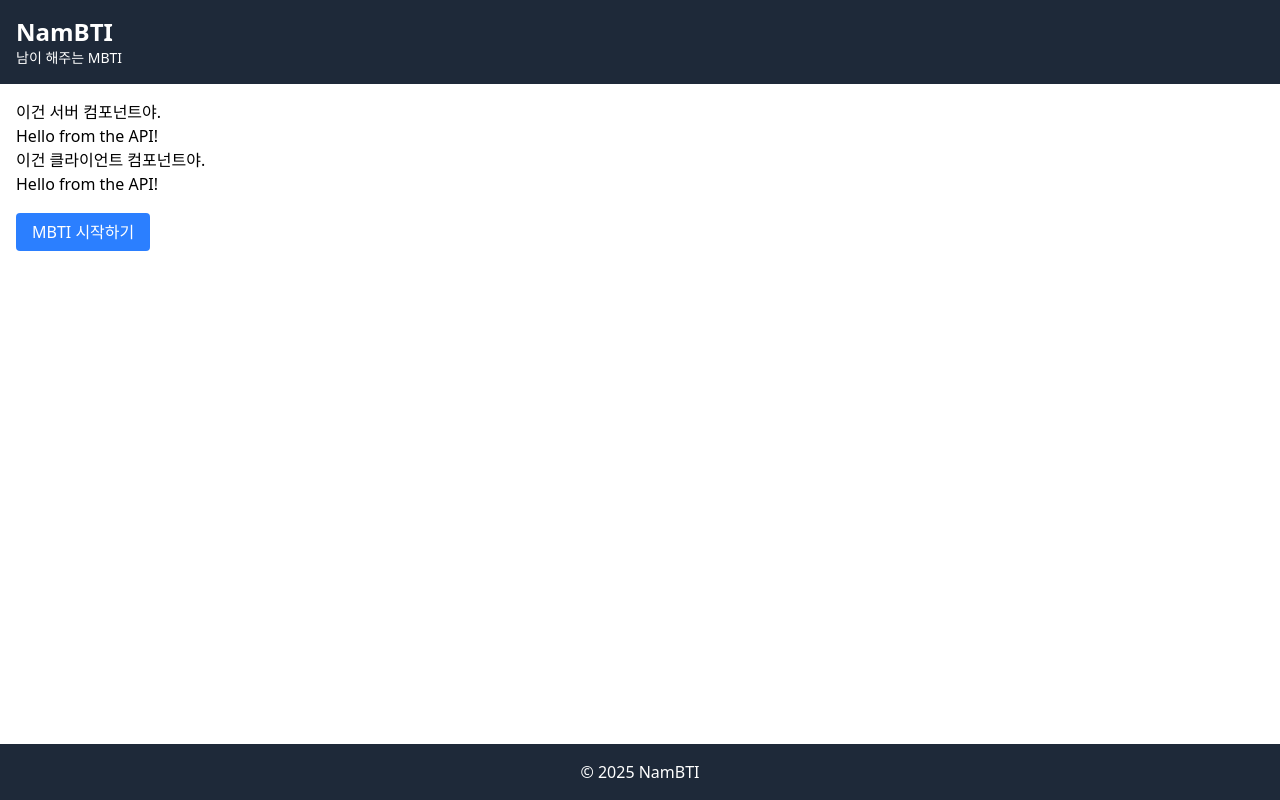
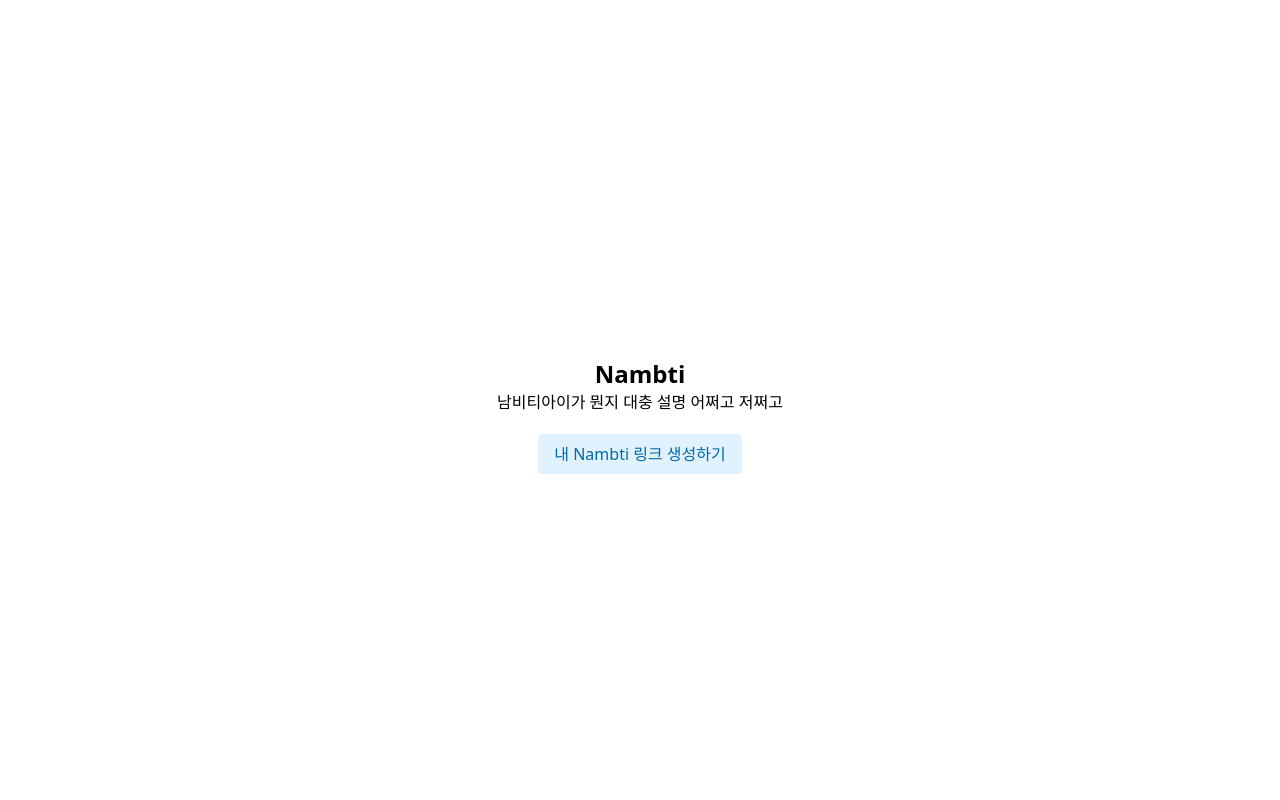
Before and after one commit to flip-404/nambti, a Next.js app: page / in a window 1280 px wide. Shown: the top 800 px of the page. Built offline with nearby package versions, Linux system fonts and the light colour scheme; no server answers.

Commit message:
feat: intro page

```diff
--- a/src/app/layout.tsx
+++ b/src/app/layout.tsx
@@ -17,9 +17,9 @@ export default function RootLayout({
     <html lang="en">
       <body>
         <div className="flex flex-col min-h-screen">
-          <Header />
+          {/* <Header /> */}
           <main className="flex-grow p-4">{children}</main>
-          <Footer />
+          {/* <Footer /> */}
         </div>
         {children}
       </body>
--- a/src/app/page.tsx
+++ b/src/app/page.tsx
@@ -1,24 +1,116 @@
-import TestClientComponent from '@/components/TestClientComponent';
-import Link from 'next/link';
+'use client';
 
-export default async function Home() {
-  const res = await fetch(`${process.env.NEXT_PUBLIC_BASE_URL}/api/hello`);
-  // 이건 서버 컴포넌트로 서버에서 fetch를 사용할 때는 절대경로를 사용해야 함.
+import React, { useState } from 'react';
 
-  const data = await res.json();
-  console.log(data);
+export default function Home() {
+  const h3Style = 'text-lg font-bold';
+  const buttonStyle = 'px-4 py-2 rounded bg-sky-100 text-sky-700';
+
+  const [contentsIdx, setContentsIdx] = useState(0);
+  const [nickName, setNickName] = useState('');
+  const [mbti, setMbti] = useState(['', '', '', '']);
+
+  const moveNextPage = () => {
+    setContentsIdx(contentsIdx + 1);
+  };
+
+  const handleKeyDownNickNameInput = (e: React.KeyboardEvent) => {
+    if (e.key === 'Enter') setContentsIdx(contentsIdx + 1);
+  };
+
+  const handleChangeMbtiInput = (e: React.ChangeEvent<HTMLInputElement>, idx: number) => {
+    const newMBTI = [...mbti];
+    newMBTI[idx] = e.target.value;
+
+    setMbti(newMBTI);
+  };
+
+  const handleClickMbtiInputJump = () => {
+    setContentsIdx(contentsIdx + 1);
+    setMbti(['', '', '', '']);
+  };
+
+  const handleClickCopyLink = () => {
+    navigator.clipboard
+      .writeText('http://www.nambiti.com/abcd1234dfgh5678')
+      .then(() => alert('복사 성공!')); // 토스트 open
+  };
+
+  const handleClickShare = () => {};
+
+  const contents = [
+    {
+      idx: 0,
+      descEl: (
+        <>
+          <h1 className="text-2xl font-bold">Nambti</h1>
+          <p>남비티아이가 뭔지 대충 설명 어쩌고 저쩌고</p>
+        </>
+      ),
+      actionEl: (
+        <button className={buttonStyle} onClick={moveNextPage}>
+          내 Nambti 링크 생성하기
+        </button>
+      ),
+    },
+    {
+      idx: 1,
+      descEl: <h3 className={h3Style}>이름(닉네임)을 입력해주세요.</h3>,
+      actionEl: (
+        <input
+          className="px-4 py-2 rounded border-1 bg-sky-100 border-sky-500"
+          value={nickName}
+          onChange={(e) => setNickName(e.target.value)}
+          onKeyDown={handleKeyDownNickNameInput}
+        />
+      ),
+    },
+    {
+      idx: 2,
+      descEl: <h3 className={h3Style}>MBTI를 입력해주세요.</h3>,
+      actionEl: (
+        <div className="flex flex-col items-center gap-2">
+          <div className="flex gap-2">
+            {Array.from({ length: 4 }).map((_, idx) => (
+              <input
+                key={idx}
+                className="w-10 h-10 rounded border-1 bg-sky-100 border-sky-500"
+                onChange={(e) => handleChangeMbtiInput(e, idx)}
+              />
+            ))}
+          </div>
+          <button className={buttonStyle} onClick={handleClickMbtiInputJump}>
+            건너뛰기
+          </button>
+          <button className={buttonStyle} onClick={moveNextPage}>
+            확인
+          </button>
+        </div>
+      ),
+    },
+    {
+      idx: 3,
+      descEl: <h3 className={h3Style}>친구들에게 링크를 공유해주세요.</h3>,
+      actionEl: (
+        <div className="flex flex-col items-center">
+          <div>www.nambiti.com/abcd1234efgh5678</div>
+          <div className="flex gap-1">
+            <button className={buttonStyle} onClick={handleClickCopyLink}>
+              클립보드로 복사
+            </button>
+            <button className={buttonStyle} onClick={handleClickShare}>
+              카톡으로 공유
+            </button>
+          </div>
+        </div>
+      ),
+    },
+  ];
 
   return (
-    <div>
-      이건 서버 컴포넌트야. <br />
-      {data.message}
-      <TestClientComponent />
-      <br />
-      <Link
-        className="bg-blue-500 text-white px-4 py-2 rounded hover:bg-blue-600 transition-colors"
-        href="/testing">
-        MBTI 시작하기
-      </Link>
-    </div>
+    <main className="h-screen flex flex-col justify-center items-center gap-5">
+      <div className="flex flex-col justfy-center items-center">{contents[contentsIdx].descEl}</div>
+      <div>{contents[contentsIdx].actionEl}</div>
+    </main>
   );
 }
```
